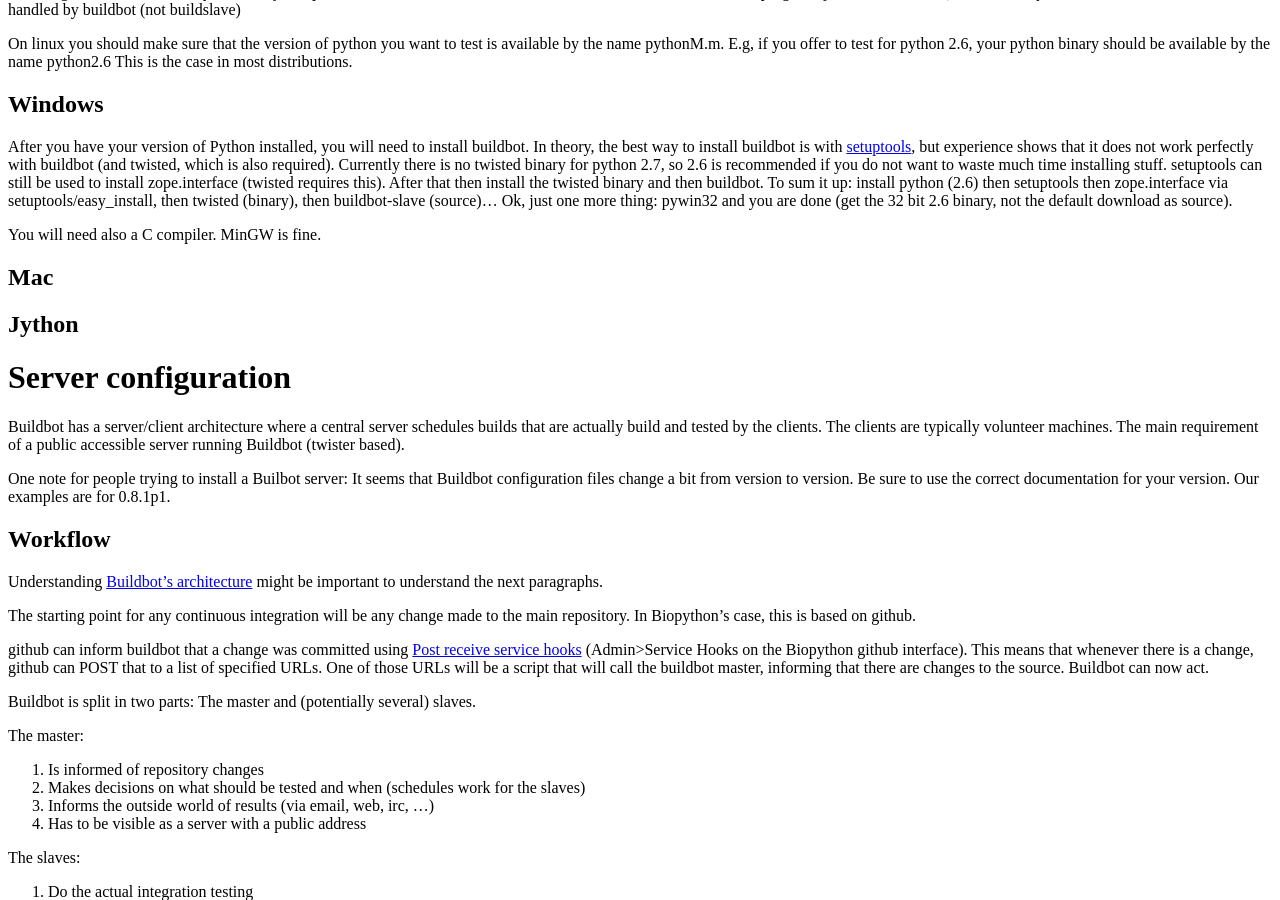
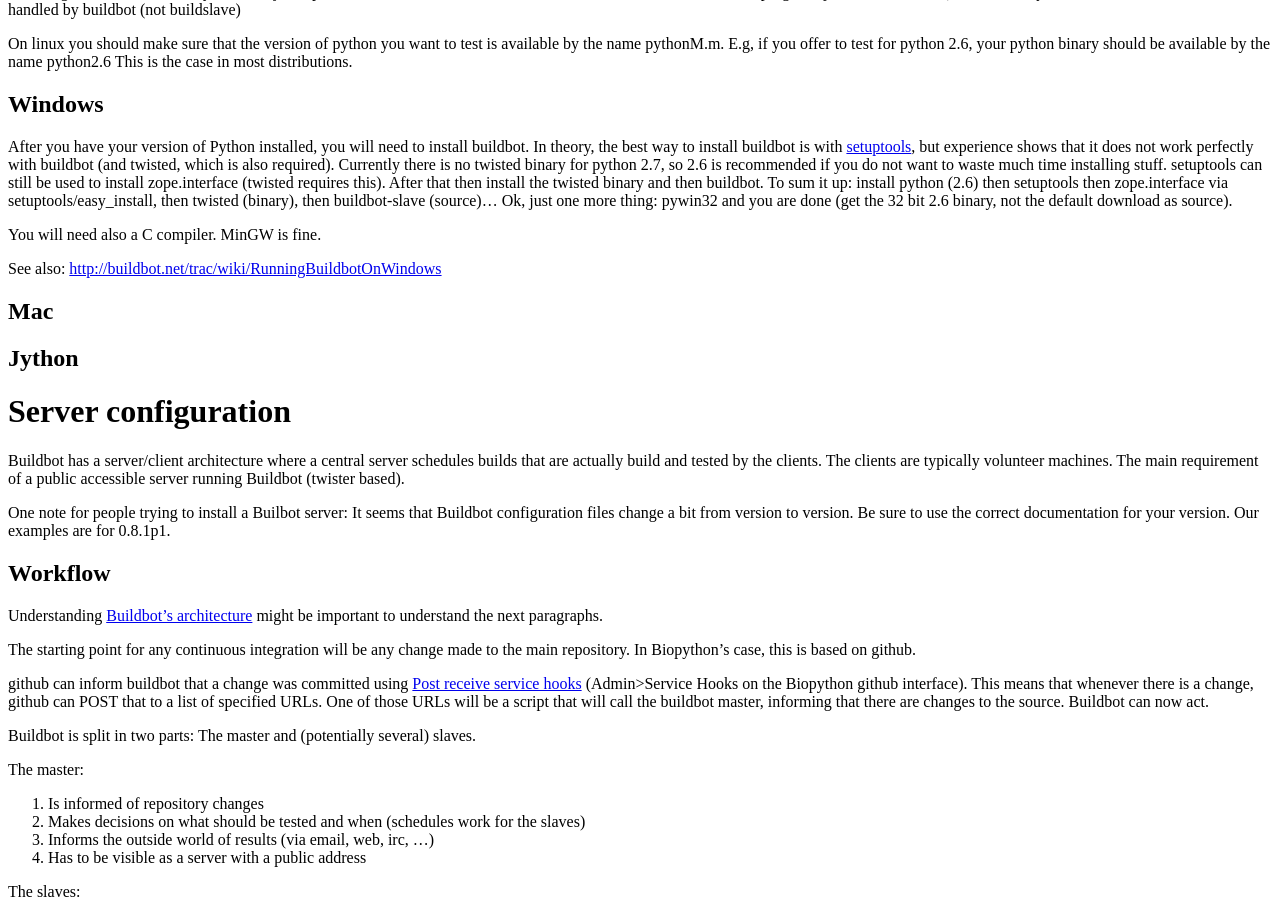
Before and after one commit to biopython/biopython.github.io, a Jekyll site: the page built from wiki/Continuous_integration.md, in a window 1280 px wide and 900 px high, scrolled down 886 px. Built offline with Jekyll 4.4.1, drawn with Linux system fonts in a browser that asks for light colours.

Commit message:
/* Windows */

```diff
--- a/wiki/Continuous_integration.md
+++ b/wiki/Continuous_integration.md
@@ -94,6 +94,8 @@ buildbot-slave (source)... Ok, just one more thing: pywin32 and you are
 done (get the 32 bit 2.6 binary, not the default download as source).
 
 You will need also a C compiler. MinGW is fine.
+
+See also: <http://buildbot.net/trac/wiki/RunningBuildbotOnWindows>
 
 Mac
 ---
```
Also changed, not shown: 1 other file.
